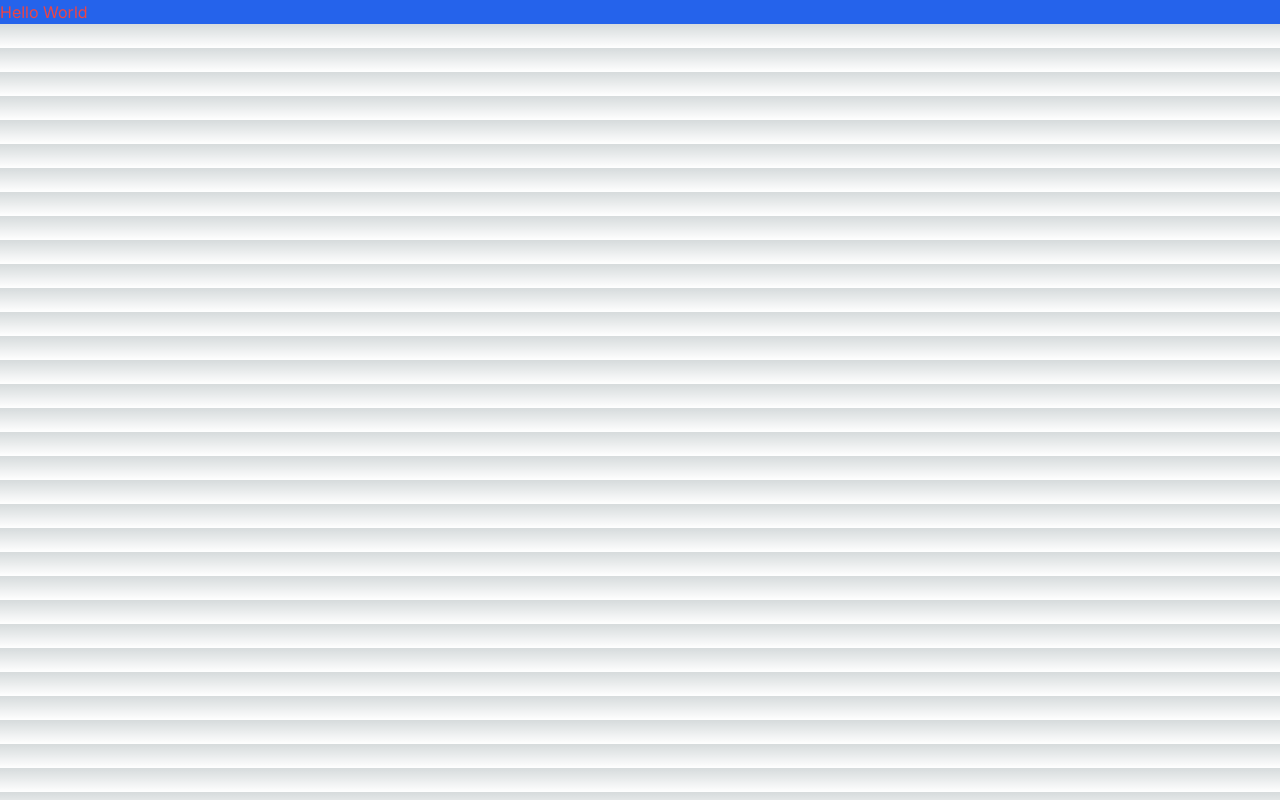
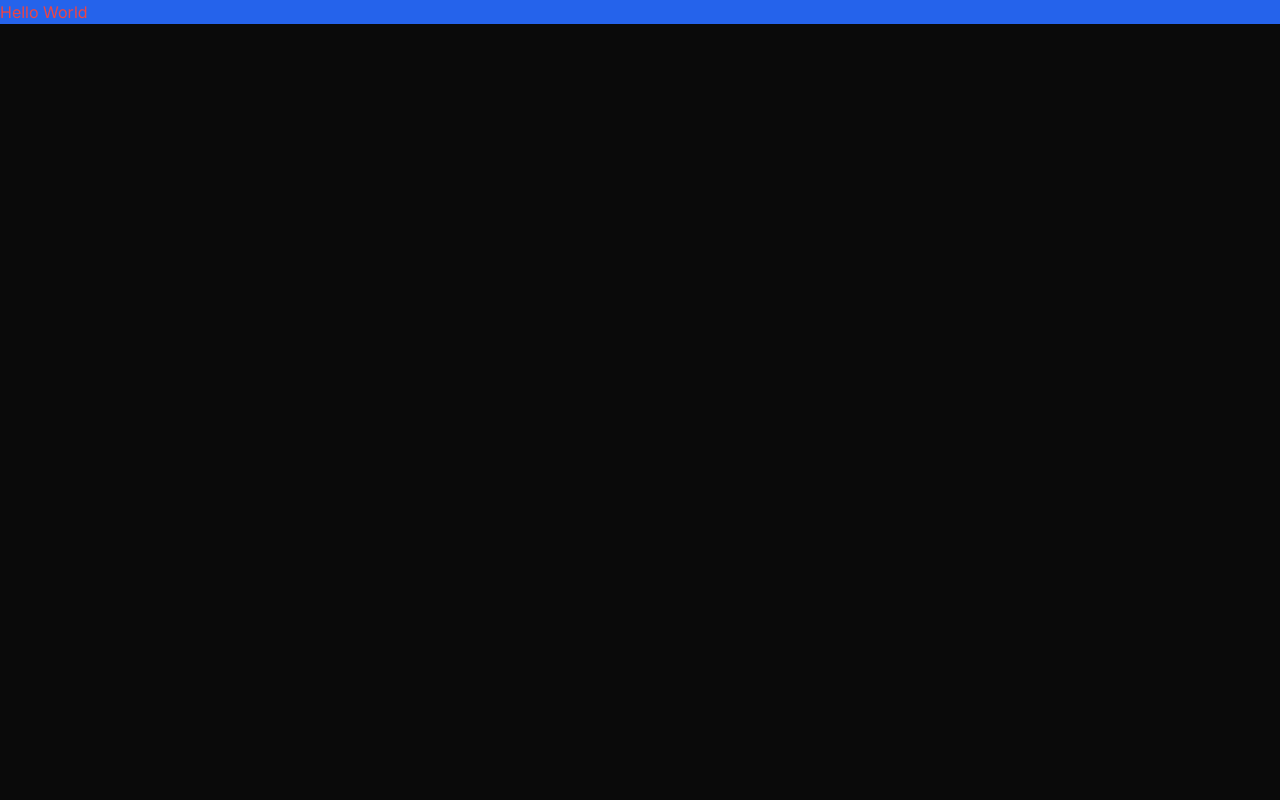
Before and after one commit to IgorMolinaLS/tempestEcommerce, a Next.js app: page / in a window 1280 px wide. Built offline with nearby package versions, Linux system fonts and the light colour scheme.

Commit message:
chore: add shadcn setup

```diff
--- a/src/app/globals.css
+++ b/src/app/globals.css
@@ -2,26 +2,48 @@
 @tailwind components;
 @tailwind utilities;
 
-:root {
-  --foreground-rgb: 0, 0, 0;
-  --background-start-rgb: 214, 219, 220;
-  --background-end-rgb: 255, 255, 255;
-}
+@layer base {
+  :root {
+    --background: 0 0% 4%;
+    --foreground: 0 0% 100%;
 
-@media (prefers-color-scheme: dark) {
-  :root {
-    --foreground-rgb: 255, 255, 255;
-    --background-start-rgb: 0, 0, 0;
-    --background-end-rgb: 0, 0, 0;
+    --card: 0 0% 4%;
+    --card-foreground: 0 0% 100%;
+
+    --popover: 0 0% 4%;
+    --popover-foreground: 0 0% 100%;
+
+    --primary: 252 59% 48%;
+    --primary-foreground: 0 0% 100%;
+
+    --secondary: 0 0% 9%;
+    --secondary-foreground: 0 0% 100%;
+
+    --muted: 0 0% 9%;
+    --muted-foreground: 215 20.2% 65.1%;
+
+    --accent: 0 0% 9%;
+    --accent-foreground: 0 0% 100%;
+
+    --destructive: 0 62.8% 30.6%;
+    --destructive-foreground: 0 0% 100%;
+
+    --border: 0 0% 9%;
+    --input: 0 0% 9%;
+    --ring: 212.7 26.8% 83.9%;
+
+    --radius: 0.5rem;
   }
 }
 
-body {
-  color: rgb(var(--foreground-rgb));
-  background: linear-gradient(
-      to bottom,
-      transparent,
-      rgb(var(--background-end-rgb))
-    )
-    rgb(var(--background-start-rgb));
+@layer base {
+  * {
+    @apply border-border;
+  }
+  body {
+    @apply bg-background text-foreground h-full;
+  }
+  html {
+    @apply h-full;
+  }
 }
--- /dev/null
+++ b/src/lib/utils.ts
@@ -0,0 +1,6 @@
+import { type ClassValue, clsx } from "clsx"
+import { twMerge } from "tailwind-merge"
+
+export function cn(...inputs: ClassValue[]) {
+  return twMerge(clsx(inputs))
+}
--- a/tailwind.config.ts
+++ b/tailwind.config.ts
@@ -1,20 +1,76 @@
-import type { Config } from 'tailwindcss'
-
-const config: Config = {
+/** @type {import('tailwindcss').Config} */
+module.exports = {
+  darkMode: ["class"],
   content: [
-    './src/pages/**/*.{js,ts,jsx,tsx,mdx}',
-    './src/components/**/*.{js,ts,jsx,tsx,mdx}',
-    './src/app/**/*.{js,ts,jsx,tsx,mdx}',
-  ],
+    './pages/**/*.{ts,tsx}',
+    './components/**/*.{ts,tsx}',
+    './app/**/*.{ts,tsx}',
+    './src/**/*.{ts,tsx}',
+	],
   theme: {
+    container: {
+      center: true,
+      padding: "2rem",
+      screens: {
+        "2xl": "1400px",
+      },
+    },
     extend: {
-      backgroundImage: {
-        'gradient-radial': 'radial-gradient(var(--tw-gradient-stops))',
-        'gradient-conic':
-          'conic-gradient(from 180deg at 50% 50%, var(--tw-gradient-stops))',
+      colors: {
+        border: "hsl(var(--border))",
+        input: "hsl(var(--input))",
+        ring: "hsl(var(--ring))",
+        background: "hsl(var(--background))",
+        foreground: "hsl(var(--foreground))",
+        primary: {
+          DEFAULT: "hsl(var(--primary))",
+          foreground: "hsl(var(--primary-foreground))",
+        },
+        secondary: {
+          DEFAULT: "hsl(var(--secondary))",
+          foreground: "hsl(var(--secondary-foreground))",
+        },
+        destructive: {
+          DEFAULT: "hsl(var(--destructive))",
+          foreground: "hsl(var(--destructive-foreground))",
+        },
+        muted: {
+          DEFAULT: "hsl(var(--muted))",
+          foreground: "hsl(var(--muted-foreground))",
+        },
+        accent: {
+          DEFAULT: "hsl(var(--accent))",
+          foreground: "hsl(var(--accent-foreground))",
+        },
+        popover: {
+          DEFAULT: "hsl(var(--popover))",
+          foreground: "hsl(var(--popover-foreground))",
+        },
+        card: {
+          DEFAULT: "hsl(var(--card))",
+          foreground: "hsl(var(--card-foreground))",
+        },
+      },
+      borderRadius: {
+        lg: "var(--radius)",
+        md: "calc(var(--radius) - 2px)",
+        sm: "calc(var(--radius) - 4px)",
+      },
+      keyframes: {
+        "accordion-down": {
+          from: { height: 0 },
+          to: { height: "var(--radix-accordion-content-height)" },
+        },
+        "accordion-up": {
+          from: { height: "var(--radix-accordion-content-height)" },
+          to: { height: 0 },
+        },
+      },
+      animation: {
+        "accordion-down": "accordion-down 0.2s ease-out",
+        "accordion-up": "accordion-up 0.2s ease-out",
       },
     },
   },
-  plugins: [],
+  plugins: [require("tailwindcss-animate")],
 }
-export default config
```
Also changed, not shown: package.json (+6 -1 lines), components.json (added), 1 other file (tests, documents, lock files or other folders).
